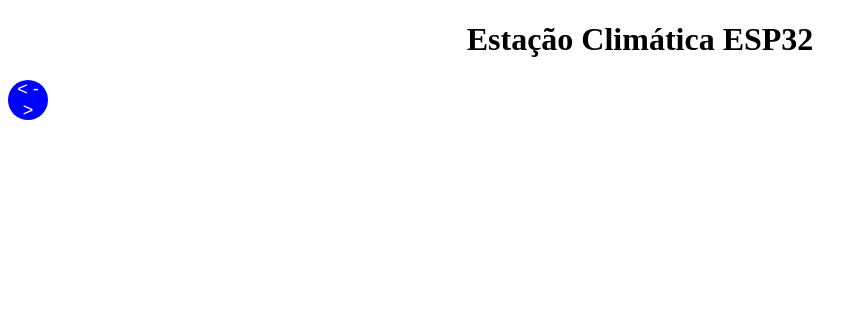
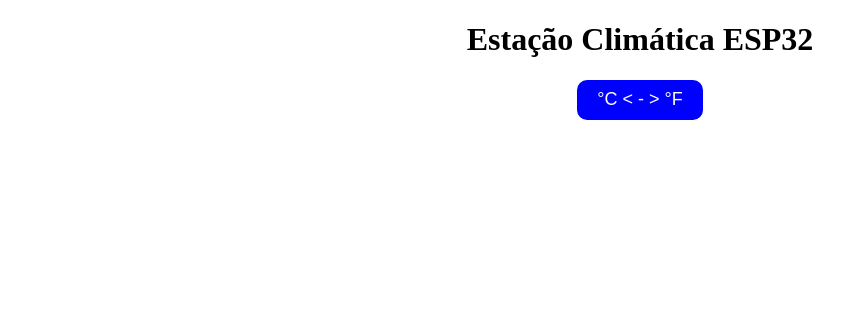
Before and after one commit to anvmano/anvmano.github.io, a plain HTML site: page index.html in a window 1280 px wide. Shown: the whole page, without its empty margins (0-867 px from the left). Drawn offline with nearby package versions, Linux system fonts and the light colour scheme; no server answers.

Commit message:
Update style.css
Alteração no botão de Celsius para fahrenheit.

```diff
--- a/style.css
+++ b/style.css
@@ -44,19 +44,35 @@ tr:hover {
 
 .divPai {
     display: flex;
+    flex-direction: column;
+    /* Organiza as divs verticalmente */
+    align-items: center;
+    /* Centraliza as divs horizontalmente */
     flex-wrap: wrap;
 }
+
 
 .chart-wrapper {
     position: relative;
     display: flex;
     align-items: center;
+    justify-content: center;
+    /* Centraliza horizontalmente o conteúdo da div */
+    width: 100%;
+    /* Toma toda a largura da div pai */
+    margin: auto;
+    /* Centraliza a div na tela */
 }
 
 .toggle-button {
-    width: 40px;
+    width: auto;
+    /* Ajustar automaticamente a largura ao conteúdo */
     height: 40px;
-    border-radius: 50%;
+    /* Ajuste conforme necessário */
+    padding: 10px 20px;
+    /* Adicionar preenchimento em torno do texto */
+    border-radius: 10px;
+    /* Cantos arredondados */
     background-color: blue;
     color: white;
     font-size: 18px;
@@ -89,7 +105,6 @@ tr:hover {
     margin: 1em;
     background-color: var(--color-bg);
     transition: transform 0.5s ease-out;
-    cursor: pointer;
     padding: 10px;
 }
 
```
